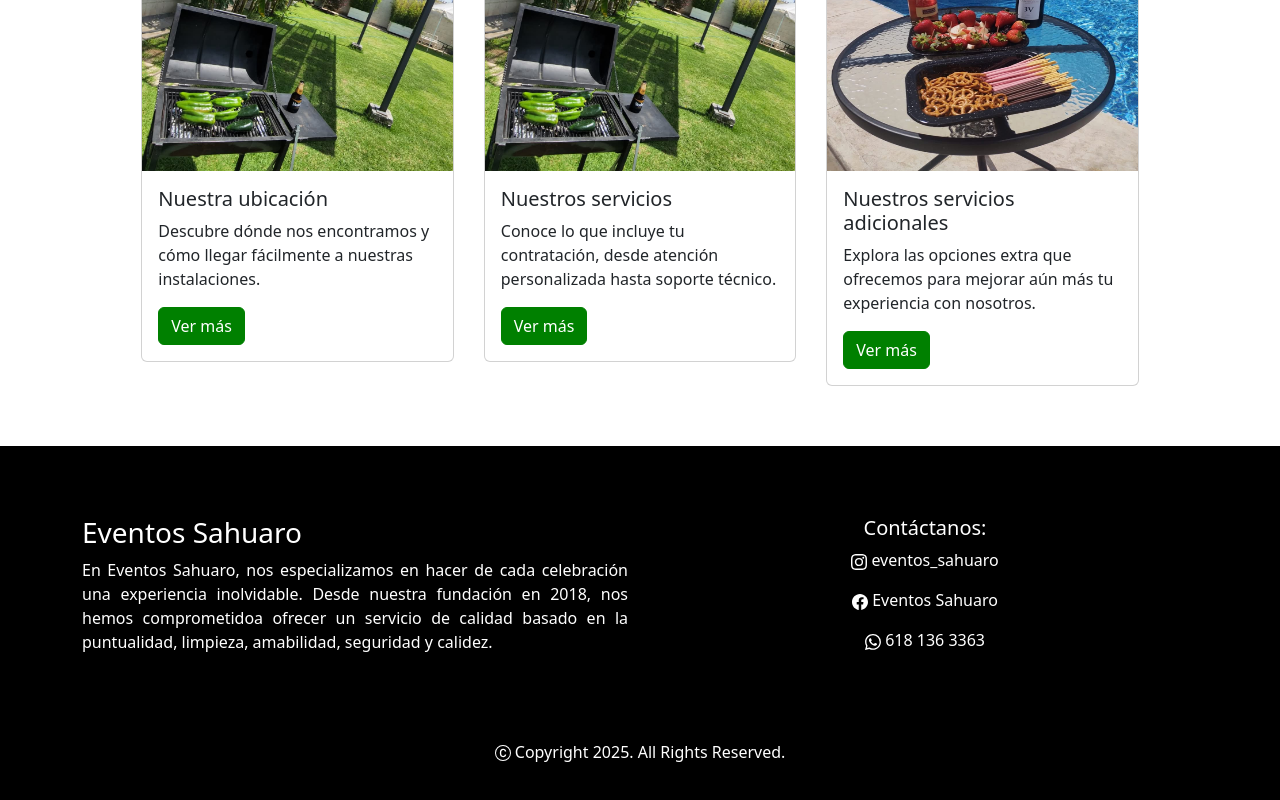
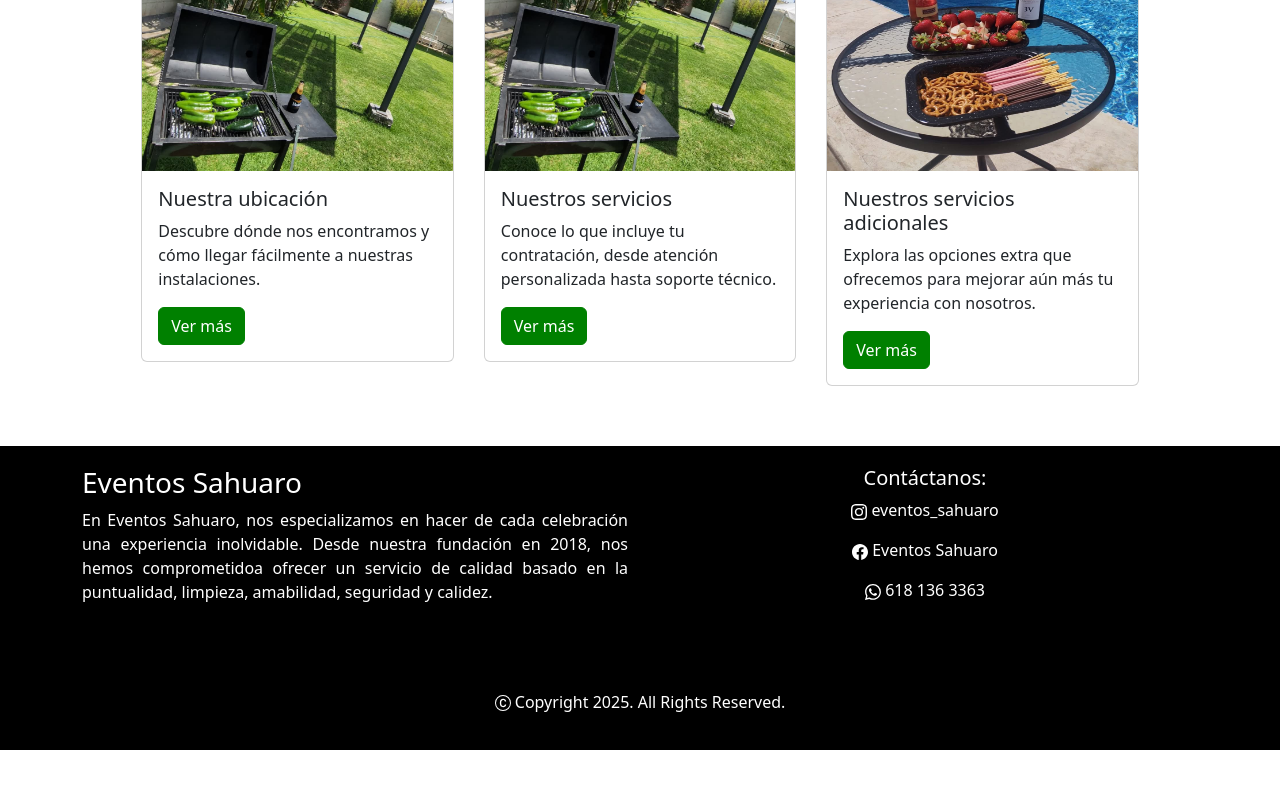
Before and after one commit to AngelStrg/Eventos_sahuaro, an Angular app: page / in a window 1280 px wide. Shown: the part 973-1773 px from the top of the page. After the commit the page ends 1723 px from the top, so only its background shows below. Built offline with nearby package versions, Linux system fonts and the light colour scheme.

Commit message:
Update footer.component.css

```diff
--- a/src/app/components/footer/footer.component.css
+++ b/src/app/components/footer/footer.component.css
@@ -2,7 +2,7 @@
     background-color: black;
     color: #ffffff;
     margin-top: 60px;
-    padding: 70px;
+    padding: 20px;
 }
 .logo{
     width: 30px;
```
